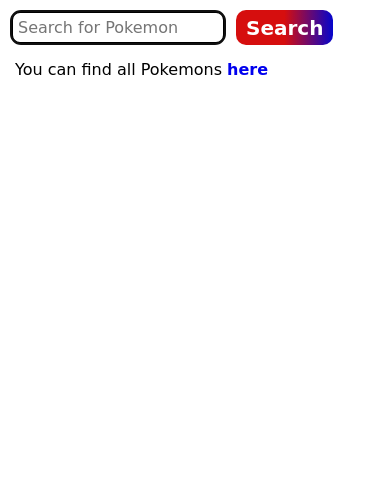
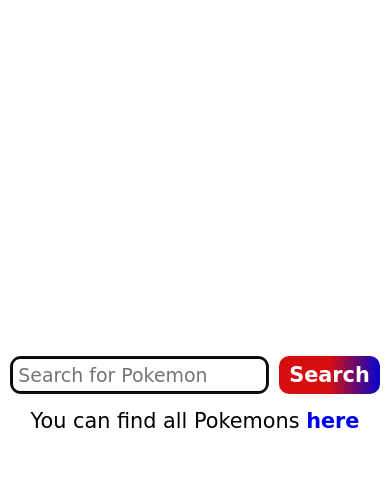
Before and after one commit to DayVee-Programming/Pokemon-Fighter, a plain HTML site: page index.html in a window 390 px wide. Drawn offline with Linux system fonts and the light colour scheme.

Commit message:
made it responsive

```diff
--- a/index.html
+++ b/index.html
@@ -7,6 +7,8 @@
     <link rel="stylesheet" href="./style.css" />
   </head>
   <body>
+    <div class="box">
+      <div class="box__top">
         <form class="form">
           <input
             class="input"
@@ -26,12 +28,16 @@
             >here</a
           >
         </div>
+      </div>
+      <div class="box-bottom">
         <div class="section">
           <div class="pokemon-section"></div>
           <div class="vs">VS</div>
           <div class="pc-section"></div>
         </div>
         <div class="result"></div>
+      </div>
+    </div>
 
     <script src="./script.js"></script>
   </body>
--- a/script.js
+++ b/script.js
@@ -5,30 +5,22 @@ class Pokemon {
     this.pcSection = document.querySelector(obj.pcSection);
     this.vs = document.querySelector(obj.vs);
     this.result = document.querySelector(obj.result);
-
     this.form.addEventListener("submit", (e) => this.fetchPokemon(e));
   }
 
   async fetchPokemon(e) {
     e.preventDefault();
-
     const input = this.form.querySelector(".input");
-
     const res = await fetch(`https://pokeapi.co/api/v2/pokemon/${input.value}`);
-
     input.value = "";
-
     if (!res.ok) {
       alert("Pokemon not found (((");
       return;
     }
-
     const obj = await res.json(),
       name = obj.name,
       img = obj.sprites.front_default,
       attack = obj.stats[2].base_stat;
-    // const [name: obj.name, img, attack] = obj
-
     this.section.innerHTML = `
       <div class="pokemon" >
         <h2 class="pokemon-title">${name}</h2>
@@ -36,28 +28,21 @@ class Pokemon {
         <p class="pokemon-attack">Attack: ${attack}</p>
       </div>
     `;
-
     this.vs.classList.add("active");
-
     const randomIndex = Math.floor(Math.random() * 1016);
-
     const pcres = await fetch(
         `https://pokeapi.co/api/v2/pokemon/?limit=10&offset=${randomIndex}`
       ),
       pcobj = await pcres.json();
-
     const randomIndex2 = Math.floor(Math.random() * pcobj.results.length);
     const randomPokemon = pcobj.results[randomIndex2].name;
-
     const pcres2 = await fetch(
       `https://pokeapi.co/api/v2/pokemon/${randomPokemon}`
     );
     const pcobj2 = await pcres2.json();
-
     const pcname = pcobj2.name;
     const pcimg = pcobj2.sprites.front_default;
     const pcattack = pcobj2.stats[2].base_stat;
-
     this.pcSection.innerHTML = `
       <div class="pokemon" >
         <h2 class="pokemon-title">${pcname}</h2>
@@ -65,28 +50,21 @@ class Pokemon {
         <p class="pokemon-attack">Attack: ${pcattack}</p>
       </div>
     `;
-
     this.checkResult(attack, pcattack, name, pcname);
   }
 
   checkResult(attack, pcattack, name, pcname) {
     if (attack > pcattack) {
-      this.result.innerHTML = `You picked ${name} and PC picked ${pcname}. <span class="result-span">You win!<span>`;
-
+      this.result.innerHTML = `You picked "${name}" and AI picked "${pcname}". <span class="result-span">You win!<span>`;
       const span = this.result.querySelector(".result-span");
-
       span.style.color = "blue";
     } else if (attack === pcattack) {
-      this.result.innerHTML = `You picked ${name} and PC picked ${pcname}. <span class="result-span">That's a draw!<span>`;
-
+      this.result.innerHTML = `You picked "${name}" and PC picked "${pcname}". <span class="result-span">That's a draw!<span>`;
       const span = this.result.querySelector(".result-span");
-
       span.style.color = "gray";
     } else {
-      this.result.innerHTML = `You picked ${name} and PC picked ${pcname}. <span class="result-span">You lose!<span>`;
-
+      this.result.innerHTML = `You picked "${name}" and PC picked "${pcname}". <span class="result-span">You lose!<span>`;
       const span = this.result.querySelector(".result-span");
-
       span.style.color = "red";
     }
   }
--- a/style.css
+++ b/style.css
@@ -10,14 +10,25 @@ body {
   font-family: cursive;
 }
 
+.box {
+  display: flex;
+  gap: 30px;
+  justify-content: center;
+  align-items: center;
+  height: 100svh;
+  flex-direction: column;
+}
+
 .form {
   display: flex;
   gap: 10px;
   padding: 10px;
+  flex-wrap: wrap;
+  justify-content: center;
 }
 
 .input {
-  font-size: 16px;
+  font-size: clamp(1.125rem, 0.852rem + 1.36vw, 1.875rem);
   padding: 5px;
   border: 3px solid black;
   border-radius: 10px;
@@ -30,7 +41,7 @@ body {
   border: none;
   color: white;
   font-weight: 600;
-  font-size: 20px;
+  font-size: clamp(1.25rem, 1.023rem + 1.14vw, 1.875rem);
   padding: 5px 10px;
   border-radius: 10px;
   font-family: inherit;
@@ -38,6 +49,8 @@ body {
 
 .info {
   padding: 5px 15px;
+  font-size: clamp(1.25rem, 1.023rem + 1.14vw, 1.875rem);
+  text-align: center;
 }
 
 .info-link {
@@ -47,12 +60,12 @@ body {
 .section {
   display: flex;
   gap: 10px;
+  justify-content: center;
 }
 
 .pokemon {
   display: flex;
   flex-direction: column;
-  align-items: center;
   align-items: center;
   margin: 10px;
   border: 3px solid black;
@@ -70,7 +83,7 @@ body {
 }
 
 .pokemon-attack {
-  font-size: 20px;
+  font-size: 24px;
 }
 
 .vs {
@@ -85,6 +98,13 @@ body {
 }
 
 .result {
-  padding: 5px 10px;
-  font-size: 20px;
+  padding: 10px 15px;
+  font-size: clamp(1.5rem, 1.318rem + 0.91vw, 2rem);
+  text-align: center;
 }
+
+@media screen and (max-width: 576px) {
+  .section {
+    flex-direction: column;
+  }
+}
```
Also changed, not shown: improvements.txt. Lines whose indentation alone changed are shown as unchanged.
